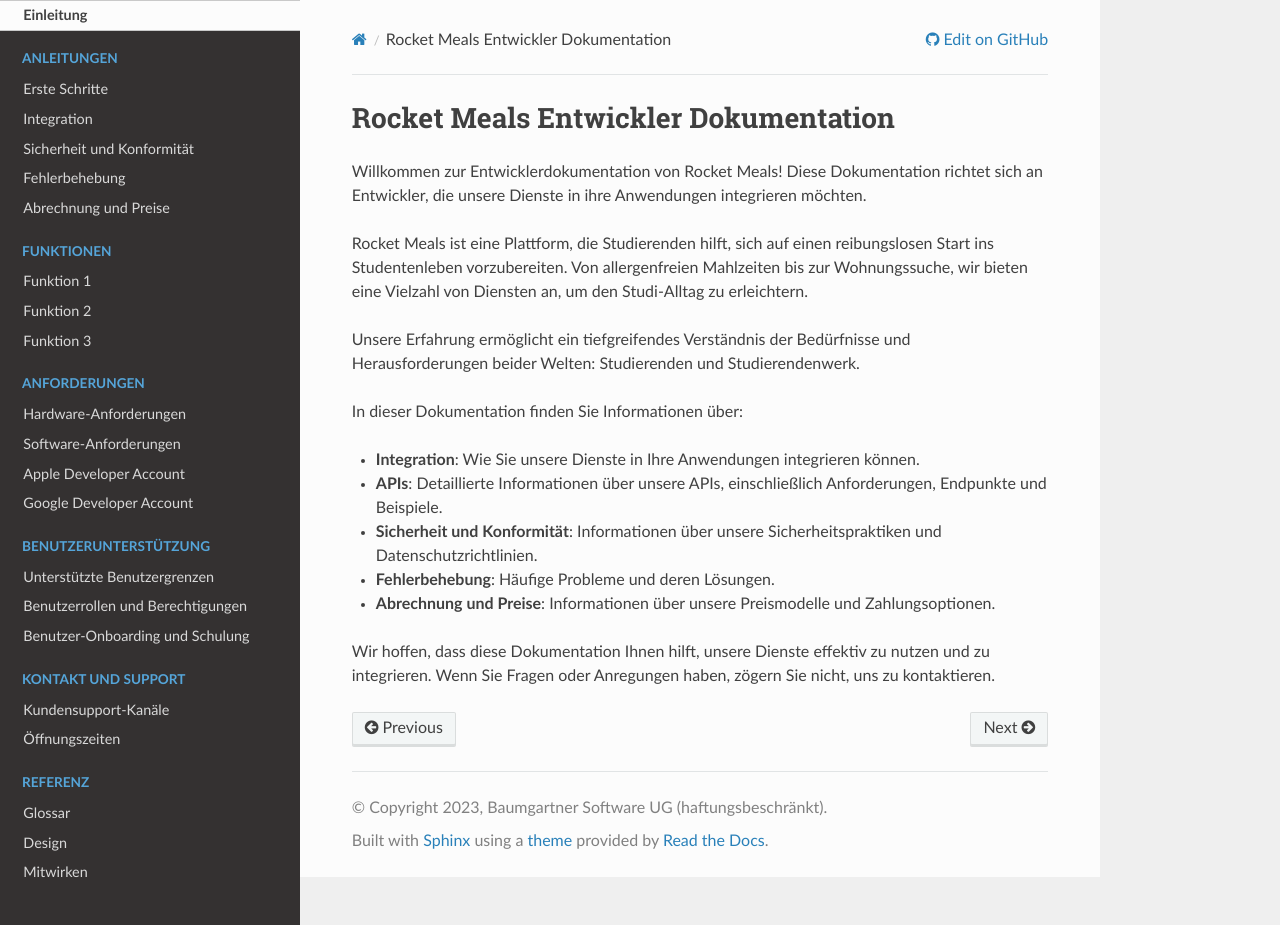
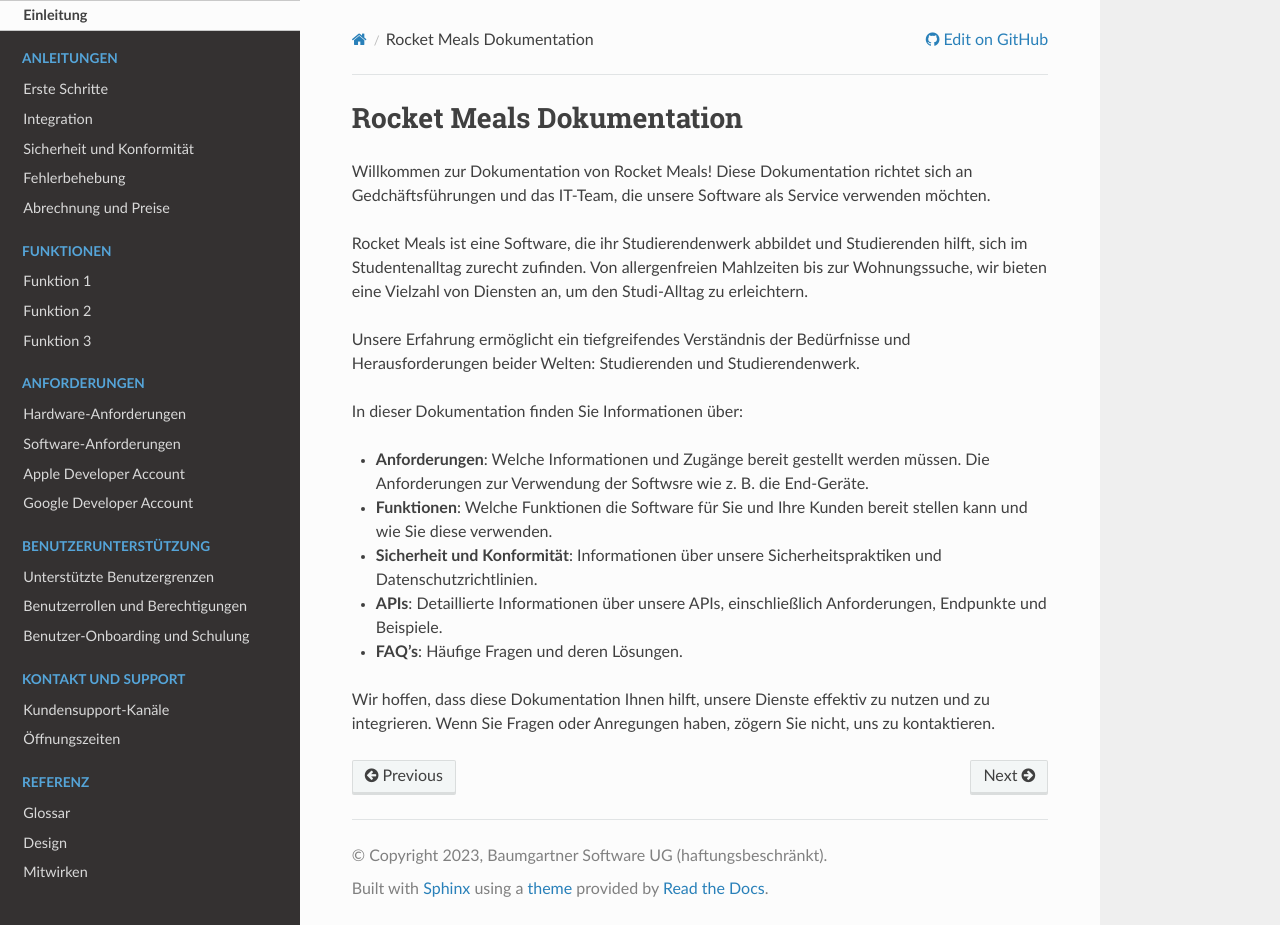
Before and after one commit to rocket-meals/RocketMealsDocumentation, a Sphinx documentation site: the page built from doc/source/index.rst, in a window 1280 px wide and 925 px high. Built offline with Sphinx 7.4.7 and the Read the Docs theme 2.0.0, drawn with Linux system fonts in a browser that asks for light colours; pages that are not in the unit, such as notebooks, are missing from menus.

Commit message:
Update index.rst

```diff
--- a/doc/source/index.rst
+++ b/doc/source/index.rst
@@ -1,18 +1,19 @@
-Rocket Meals Entwickler Dokumentation
+Rocket Meals Dokumentation
 ===================================
 
-Willkommen zur Entwicklerdokumentation von Rocket Meals! Diese Dokumentation richtet sich an Entwickler, die unsere Dienste in ihre Anwendungen integrieren möchten.
+Willkommen zur Dokumentation von Rocket Meals! Diese Dokumentation richtet sich an Gedchäftsführungen und das IT-Team, die unsere Software als Service verwenden möchten.
 
-Rocket Meals ist eine Plattform, die Studierenden hilft, sich auf einen reibungslosen Start ins Studentenleben vorzubereiten. Von allergenfreien Mahlzeiten bis zur Wohnungssuche, wir bieten eine Vielzahl von Diensten an, um den Studi-Alltag zu erleichtern.
+Rocket Meals ist eine Software, die ihr Studierendenwerk abbildet und Studierenden hilft, sich im Studentenalltag zurecht zufinden. Von allergenfreien Mahlzeiten bis zur Wohnungssuche, wir bieten eine Vielzahl von Diensten an, um den Studi-Alltag zu erleichtern.
 
 Unsere Erfahrung ermöglicht ein tiefgreifendes Verständnis der Bedürfnisse und Herausforderungen beider Welten: Studierenden und Studierendenwerk.
 
 In dieser Dokumentation finden Sie Informationen über:
 
-- **Integration**: Wie Sie unsere Dienste in Ihre Anwendungen integrieren können.
+- **Anforderungen**: Welche Informationen und Zugänge bereit gestellt werden müssen. Die Anforderungen zur Verwendung der Softwsre wie z. B. die End-Geräte.
+- **Funktionen**: Welche Funktionen die Software für Sie und Ihre Kunden bereit stellen kann und wie Sie diese verwenden.
+- **Sicherheit und Konformität**: Informationen über unsere Sicherheitspraktiken und Datenschutzrichtlinien.
 - **APIs**: Detaillierte Informationen über unsere APIs, einschließlich Anforderungen, Endpunkte und Beispiele.
-- **Sicherheit und Konformität**: Informationen über unsere Sicherheitspraktiken und Datenschutzrichtlinien.
-- **Fehlerbehebung**: Häufige Probleme und deren Lösungen.
-- **Abrechnung und Preise**: Informationen über unsere Preismodelle und Zahlungsoptionen.
+- **FAQ's**: Häufige Fragen und deren Lösungen.
+
 
 Wir hoffen, dass diese Dokumentation Ihnen hilft, unsere Dienste effektiv zu nutzen und zu integrieren. Wenn Sie Fragen oder Anregungen haben, zögern Sie nicht, uns zu kontaktieren.
```
